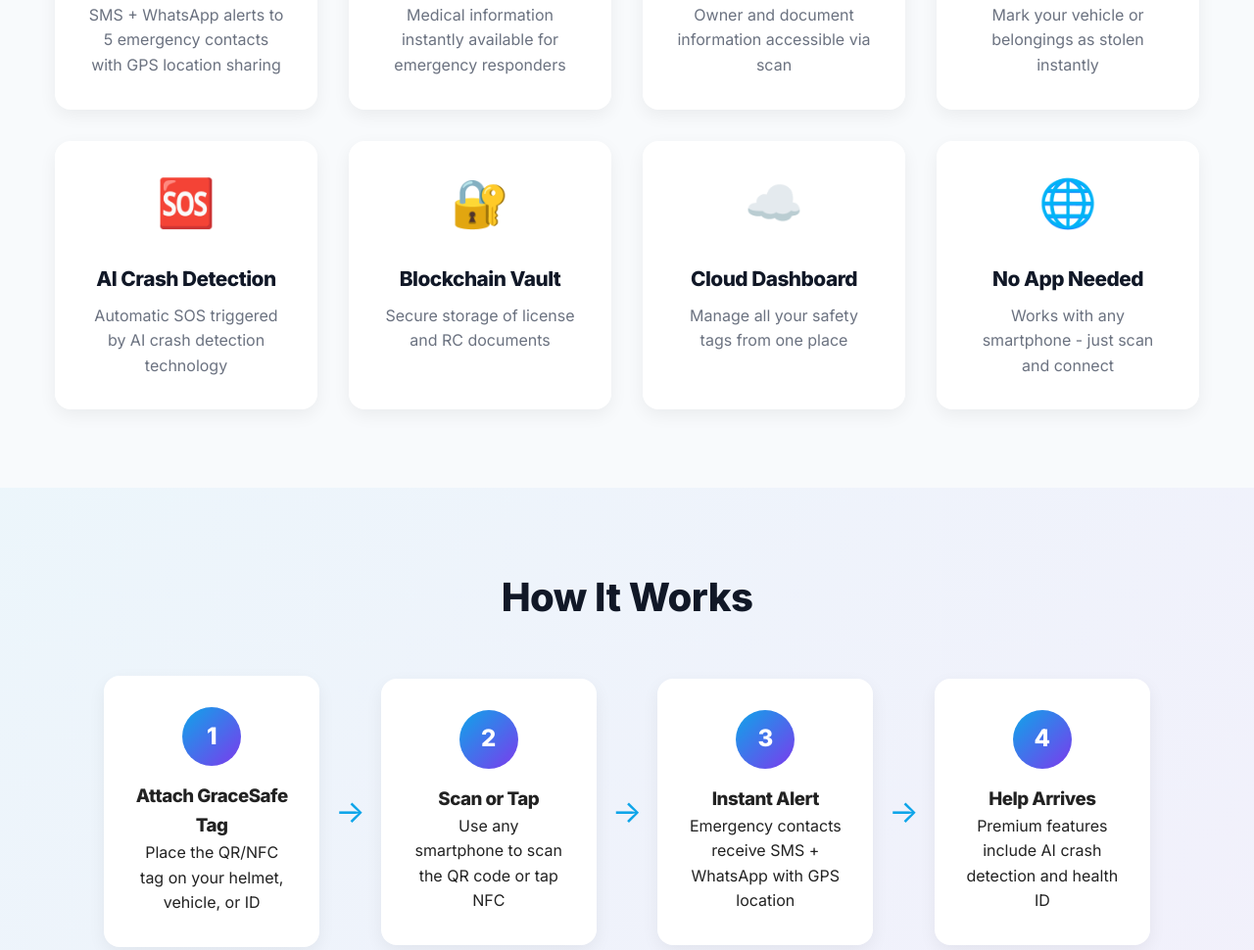
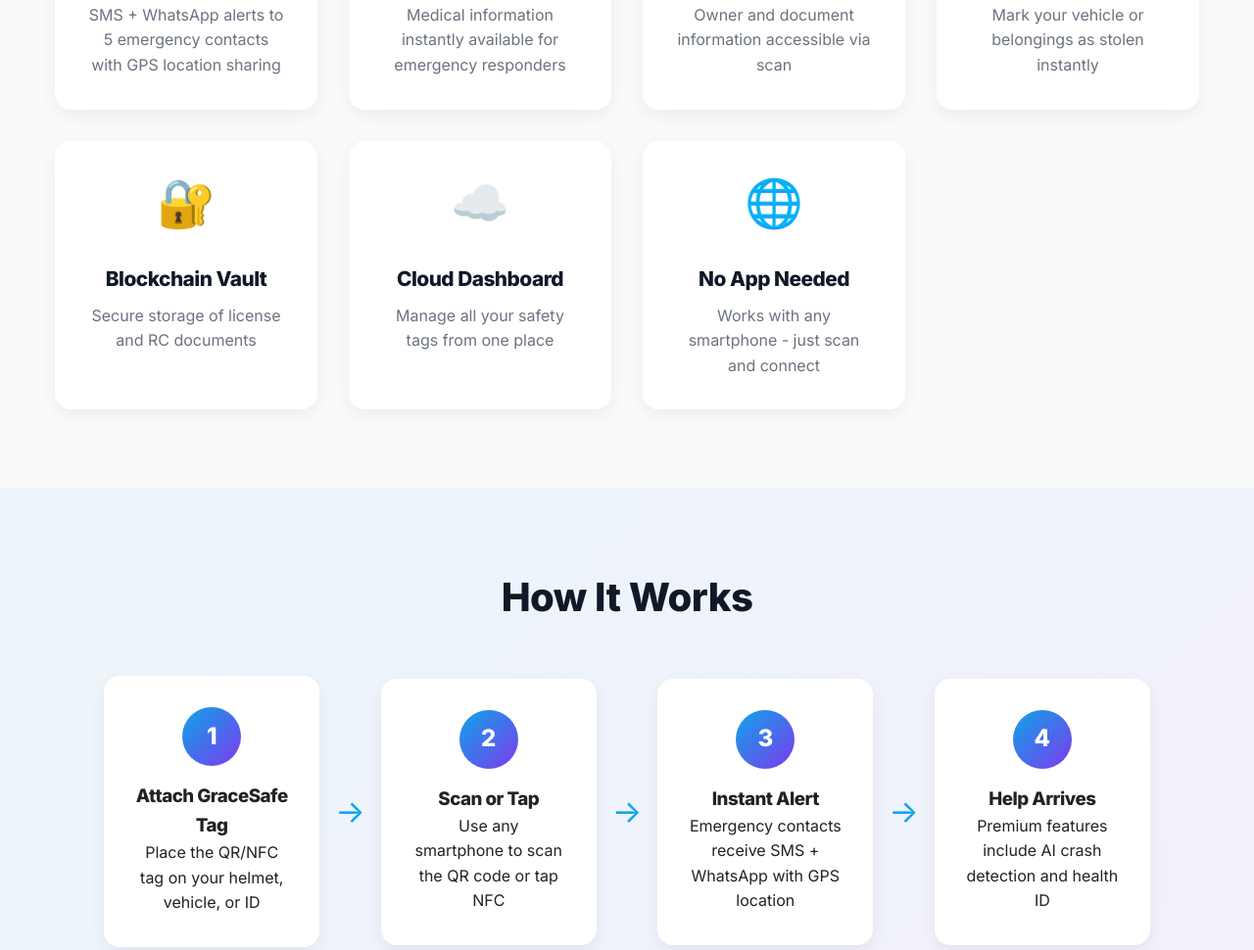
Before and after one commit to nani986690/lyftag, a plain HTML site: page index.html in a window 1280 px wide. Shown: the part 2967-3937 px from the top of the page at 98% size. Drawn offline with Linux system fonts and the light colour scheme; no server answers.

Commit message:
Update index.html

```diff
--- a/index.html
+++ b/index.html
@@ -195,11 +195,7 @@
               <h3>Lost & Theft Mode</h3>
               <p>Mark your vehicle or belongings as stolen instantly</p>
             </div>
-            <div class="feature-card">
-              <div class="feature-icon">🆘</div>
-              <h3>AI Crash Detection</h3>
-              <p>Automatic SOS triggered by AI crash detection technology</p>
-            </div>
+
             <div class="feature-card">
               <div class="feature-icon">🔐</div>
               <h3>Blockchain Vault</h3>
@@ -278,7 +274,7 @@
         </div>
       </section>
 
-      <section id="impact" class="impact">
+    <!--  <section id="impact" class="impact">
         <div class="container">
           <h2 class="section-title">Social Impact</h2>
           <div class="impact-grid">
@@ -336,7 +332,7 @@
             </div>
           </div>
         </div>
-      </section>
+      </section> -->
 
       <section id="packages" class="packages">
         <div class="wrap">
```
